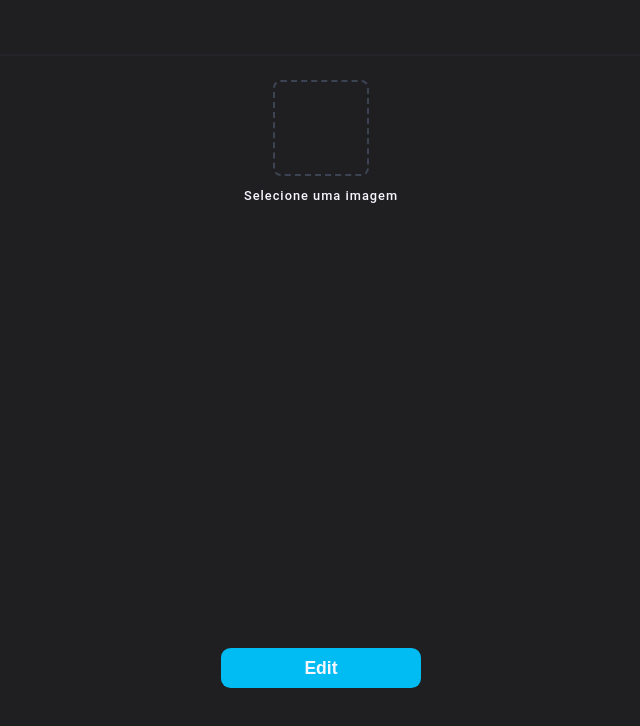
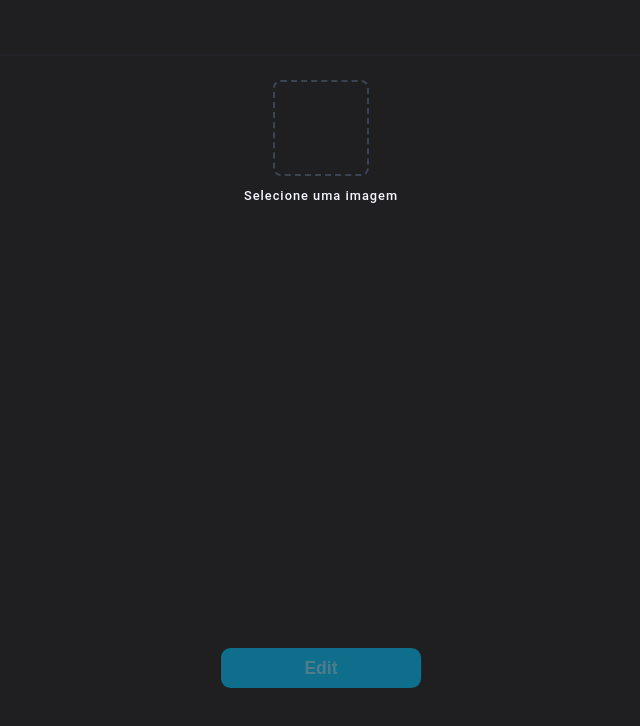
Before and after one commit to JCDMeira/image-handler, a React app: page / in a window 1280 px wide. Shown: the top 726 px of the page, without its empty margins (319-959 px from the left). Built offline with nearby package versions, Linux system fonts and the light colour scheme; the HTML template or start-up script is replaced by a standard one.

Commit message:
fix: disable button if don't have any selected image change disable condition for the imageSrc

```diff
--- a/src/components/EditSteps/SelectImage/index.tsx
+++ b/src/components/EditSteps/SelectImage/index.tsx
@@ -18,7 +18,7 @@ export function SelectImage() {
 
       <div className={styles.app_buttons_box}>
         <Button
-          disabled={!state.imageName}
+          disabled={!state.imageSrc}
           onClick={() => {
             dispatch(editImageActions.setStep("edit"));
           }}
```
